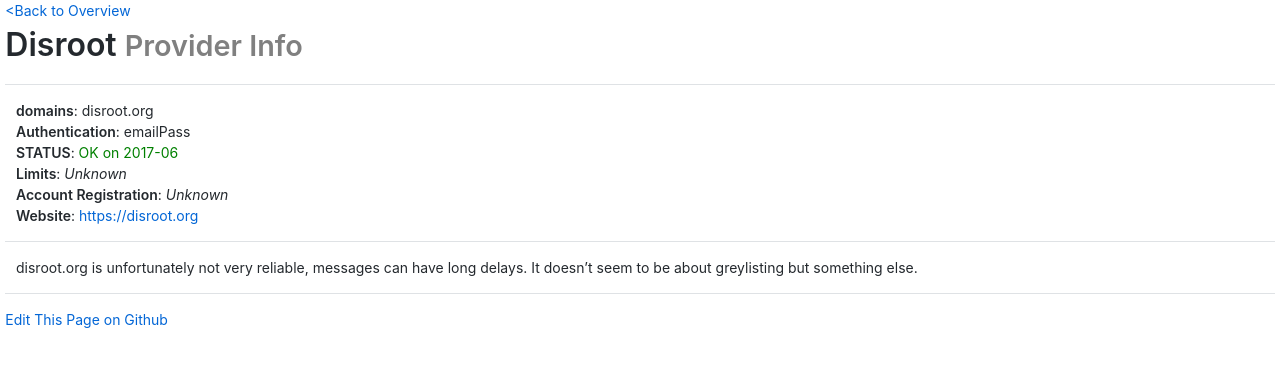
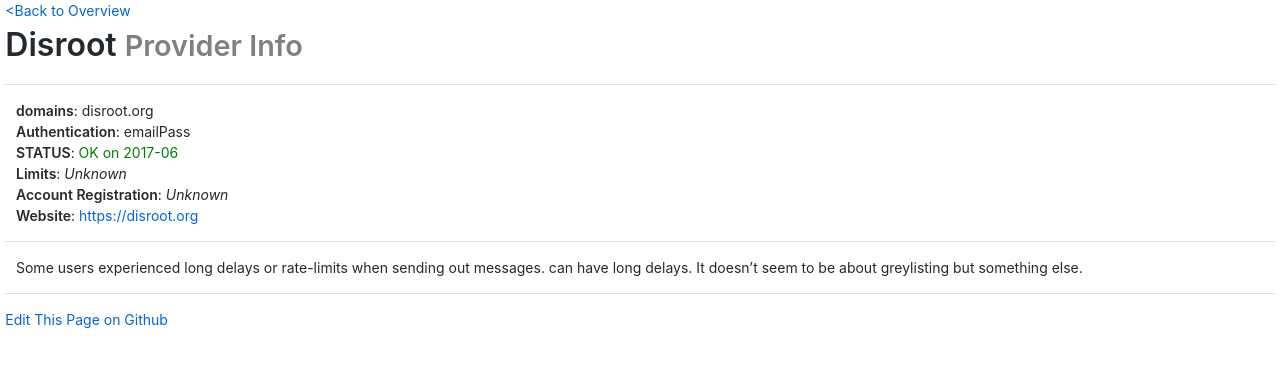
Before and after one commit to deltachat/provider-db, a Jekyll site: the page built from _providers/disroot.md, in a window 1280 px wide. Shown: the top 367 px of the page. Built offline with Jekyll 4.4.1, drawn with Linux system fonts in a browser that asks for light colours.

Commit message:
more polite^^
Co-Authored-By: holger krekel  <holger@merlinux.eu>

```diff
--- a/_providers/disroot.md
+++ b/_providers/disroot.md
@@ -8,6 +8,6 @@
  date: 2017-06
 ---
 
-disroot.org is unfortunately not very reliable, messages
+Some users experienced long delays or rate-limits when sending out messages.
 can have long delays. It doesn't seem to be about greylisting
 but something else.
```
